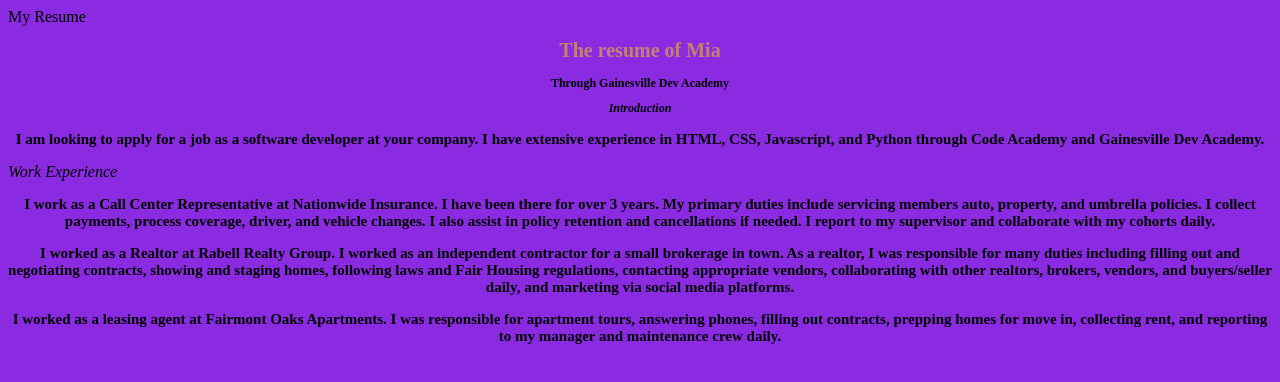
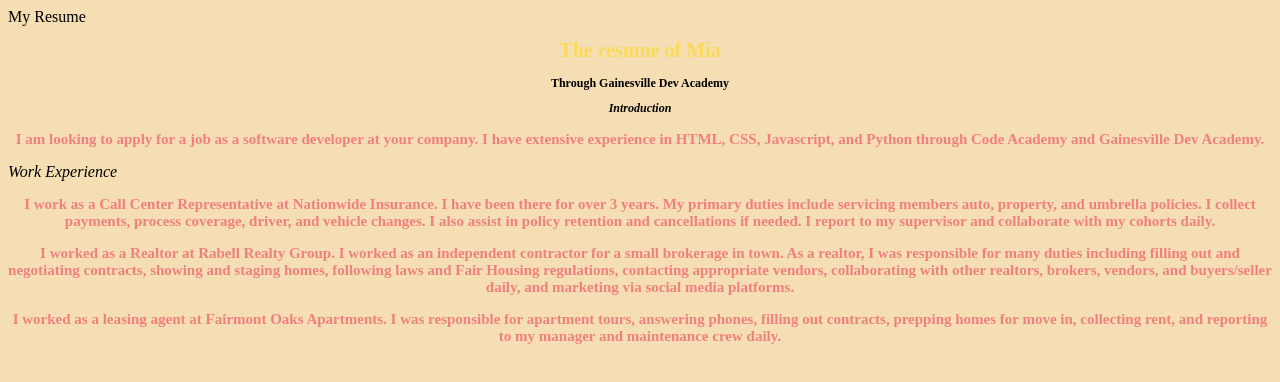
Before and after one commit to mialaduke/resume, a plain HTML site: page index.html in a window 1280 px wide. Drawn offline with Linux system fonts and the light colour scheme.

Commit message:
5th Update

```diff
--- a/index.html
+++ b/index.html
@@ -21,6 +21,7 @@
 
   h3 {
     font-size: 15px;
+    color: lightcoral;
   }
 
   h1 {
@@ -32,7 +33,7 @@
   }
 
   body {
-    background-color: blueviolet;
+    background-color: wheat;
   }
   </style>
 
```
